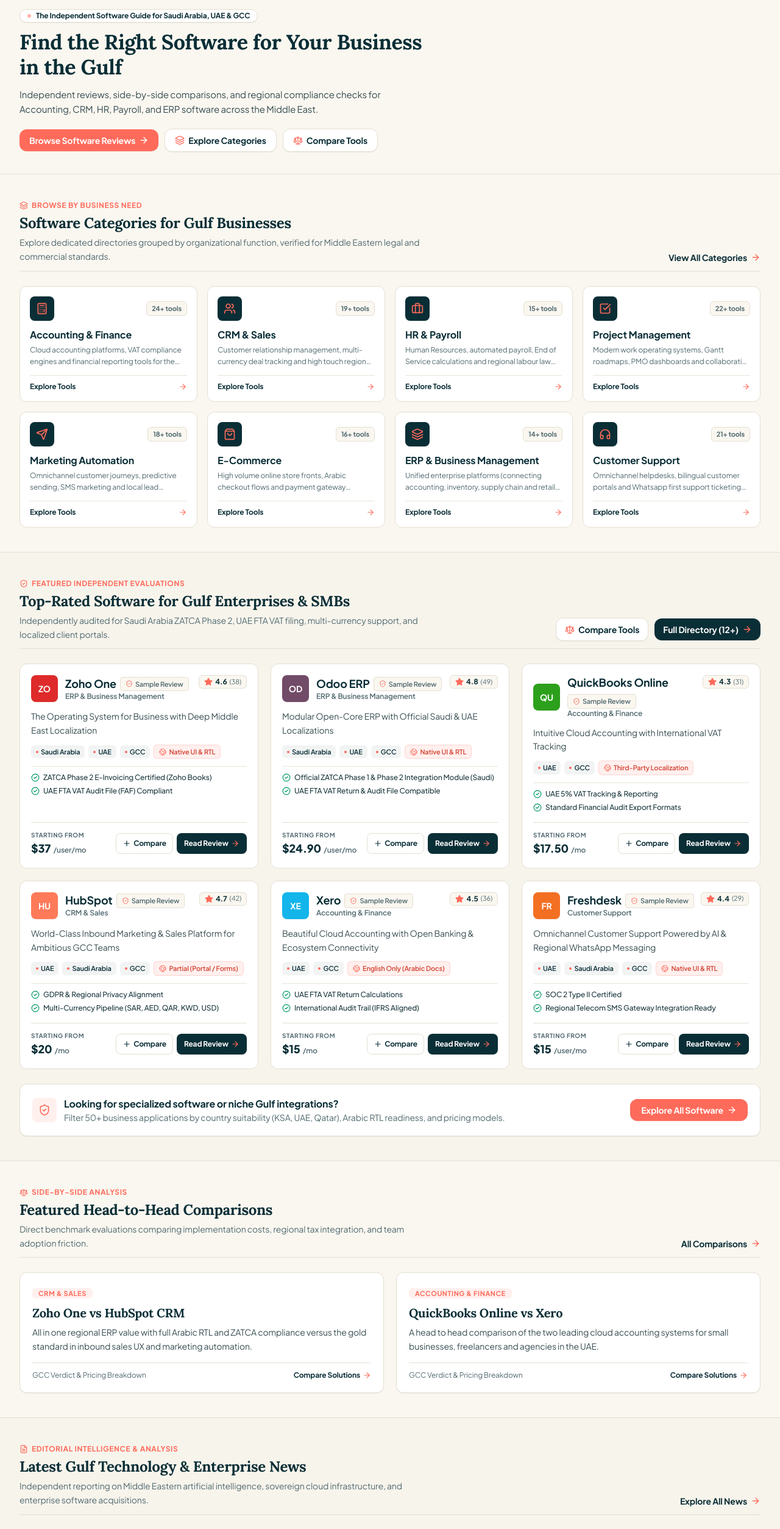
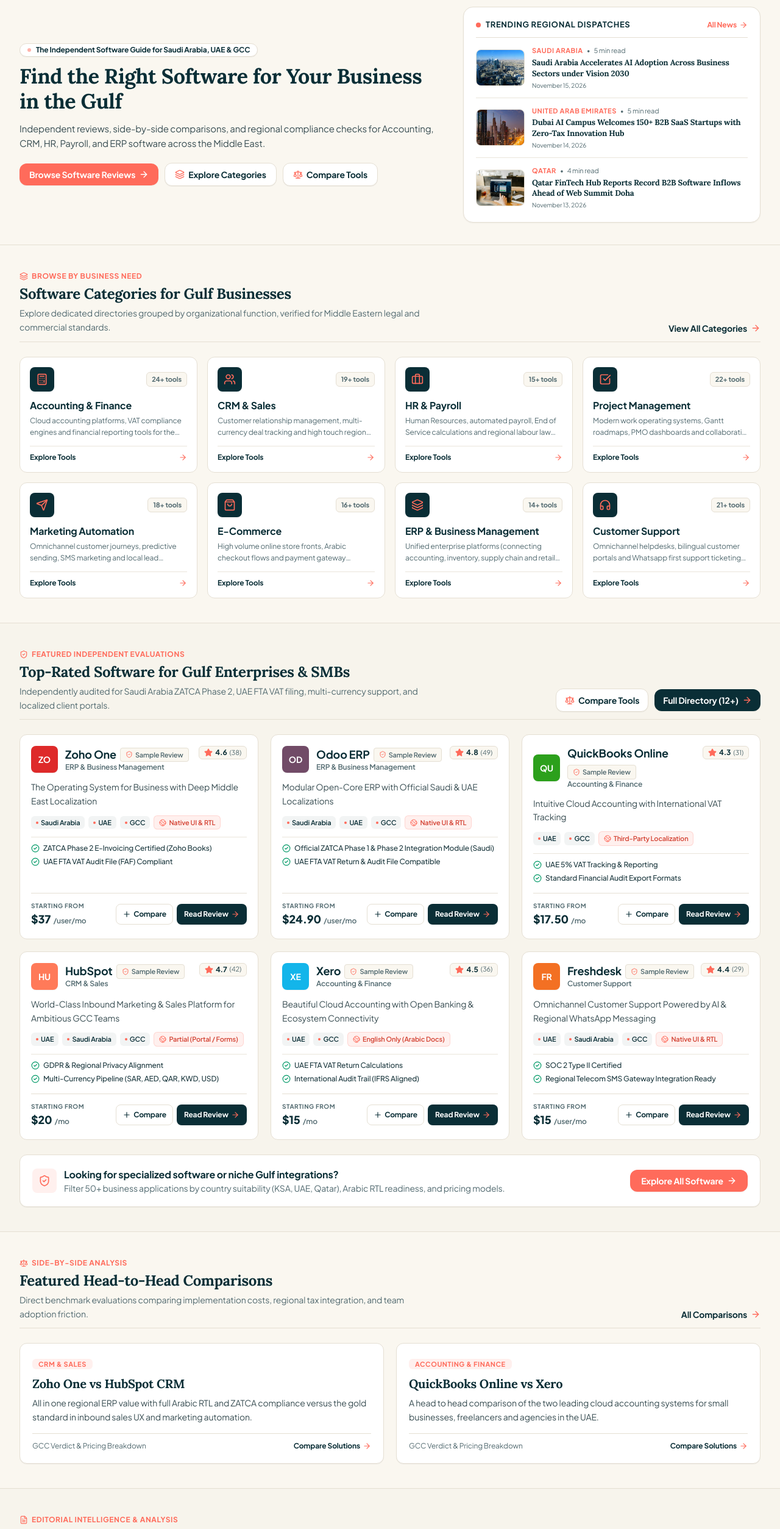
Before and after one commit to ValGrow-Labs/Gulf_Saas_Review, a Next.js app: page / in a window 1280 px wide. Shown: the part 180-2687 px from the top of the page at 61% size. Built offline with nearby package versions, Linux system fonts and the light colour scheme.

Commit message:
Remove GCC building animations, place Trending Regional Dispatches in hero right space, and streamline lead news layout

```diff
--- a/src/app/page.tsx
+++ b/src/app/page.tsx
@@ -6,7 +6,6 @@ import { softwares } from "@/data/software";
 import { comparisons } from "@/data/comparisons";
 import { categories } from "@/data/categories";
 import SoftwareCard from "@/components/SoftwareCard";
-import HomeNewsSection from "@/components/HomeNewsSection";
 import NewsletterSection from "@/components/NewsletterSection";
 import {
   ArrowRight,
@@ -60,13 +59,15 @@ export default function HomePage() {
   return (
     <div className="flex flex-col min-h-screen bg-[#F7F4EC]">
       {/* ---------------------------------------------------- */}
-      {/* SECTION 1: VALUE PROPOSITION HERO (LEFT-ALIGNED)     */}
+      {/* SECTION 1: VALUE PROPOSITION HERO & TRENDING DISPATCHES */}
       {/* ---------------------------------------------------- */}
       <section className="bg-[#FAF7F0] py-7 sm:py-9 border-b border-[#E5DFD3]">
         <div className="mx-auto max-w-7xl px-4 sm:px-6 lg:px-8">
-          <div className="max-w-2xl text-left space-y-3">
+          <div className="grid grid-cols-1 lg:grid-cols-12 gap-6 lg:gap-8 items-stretch">
+            {/* Left Column: Hero Value Proposition (lg:col-span-7) */}
+            <div className="lg:col-span-7 flex flex-col justify-center text-left space-y-3">
               {/* Regional Territory Pill */}
-            <div className="inline-flex items-center gap-2 rounded-full border border-[#E5DFD3] bg-white px-3 py-0.5 text-xs font-bold text-[#0A2E36] shadow-2xs">
+              <div className="inline-flex items-center gap-2 rounded-full border border-[#E5DFD3] bg-white px-3 py-0.5 text-xs font-bold text-[#0A2E36] shadow-2xs w-fit">
                 <span className="h-1.5 w-1.5 rounded-full bg-[#FF6B5B] animate-pulse" />
                 <span>The Independent Software Guide for Saudi Arabia, UAE &amp; GCC</span>
               </div>
@@ -104,6 +105,69 @@ export default function HomePage() {
                   <Scale className="h-4 w-4 text-[#FF6B5B]" />
                   <span>Compare Tools</span>
                 </Link>
+              </div>
+            </div>
+
+            {/* Right Column: Trending Regional Dispatches (lg:col-span-5) */}
+            <div className="lg:col-span-5 flex flex-col justify-center">
+              <div className="rounded-2xl border border-[#E5DFD3] bg-white p-4.5 sm:p-5 shadow-xs flex flex-col justify-between">
+                {/* Header */}
+                <div className="flex items-center justify-between pb-3 border-b border-[#E5DFD3]">
+                  <div className="flex items-center gap-2">
+                    <span className="h-2 w-2 rounded-full bg-[#FF6B5B]" />
+                    <h2 className="text-xs sm:text-[13px] font-bold uppercase tracking-wider text-[#0A2E36]">
+                      Trending Regional Dispatches
+                    </h2>
+                  </div>
+                  <Link
+                    href="/news"
+                    className="text-xs font-bold text-[#FF6B5B] hover:text-[#0A2E36] transition-colors flex items-center gap-1"
+                  >
+                    <span>All News</span>
+                    <ArrowRight className="h-3.5 w-3.5" />
+                  </Link>
+                </div>
+
+                {/* List of 3 Curated Dispatches */}
+                <div className="mt-3 space-y-3">
+                  {sideArticles.map((article) => (
+                    <article
+                      key={article.id}
+                      className="group flex items-center gap-3 pb-3 border-b border-[#E5DFD3]/80 last:border-b-0 last:pb-0"
+                    >
+                      <div className="relative h-15 w-20 shrink-0 overflow-hidden rounded-lg border border-[#E5DFD3] bg-[#0A2E36]/5">
+                        <Image
+                          src={article.featuredImage || article.image}
+                          alt={article.title}
+                          fill
+                          className="object-cover transition-transform duration-300 group-hover:scale-105"
+                          sizes="80px"
+                        />
+                      </div>
+
+                      <div className="min-w-0 flex-1">
+                        <div className="flex items-center gap-1.5 text-[11px] mb-0.5">
+                          <span className="font-bold uppercase tracking-wider text-[#FF6B5B]">
+                            {article.country}
+                          </span>
+                          <span className="text-[#526A70]">•</span>
+                          <span className="text-[#526A70]">{article.readTime}</span>
+                        </div>
+
+                        <h3 className="font-editorial text-xs sm:text-[13px] font-bold text-[#0A2E36] group-hover:text-[#FF6B5B] transition-colors leading-snug line-clamp-2">
+                          <Link href={`/news/${article.slug}`}>
+                            {article.title}
+                          </Link>
+                        </h3>
+
+                        <span className="text-[10px] text-[#526A70] mt-0.5 block">
+                          {article.publishedDate}
+                        </span>
+                      </div>
+                    </article>
+                  ))}
+                </div>
+              </div>
             </div>
           </div>
         </div>
@@ -342,19 +406,19 @@ export default function HomePage() {
             </Link>
           </div>
 
-          {/* Lead Story + Trending Stories Column */}
-          <div className="grid grid-cols-1 lg:grid-cols-12 gap-6">
-            {/* Left: Primary Lead Story with Photo (col-span-8) */}
-            <div className="lg:col-span-8 flex flex-col justify-between">
-              <article className="group">
-                <div className="relative aspect-16/9 w-full overflow-hidden rounded-xl border border-[#E5DFD3] bg-[#0A2E36]/5 shadow-xs mb-4">
+          {/* Primary Lead Story (Full-Width Horizontal Editorial Feature) */}
+          <article className="group rounded-2xl border border-[#E5DFD3] bg-white p-5 sm:p-6 shadow-2xs hover:border-[#FF6B5B] transition-all">
+            <div className="grid grid-cols-1 lg:grid-cols-12 gap-6 items-center">
+              {/* Lead Image (col-span-7) */}
+              <div className="lg:col-span-7">
+                <div className="relative aspect-16/10 w-full overflow-hidden rounded-xl border border-[#E5DFD3] bg-[#0A2E36]/5">
                   <Image
                     src={heroArticle.featuredImage || heroArticle.image}
                     alt={heroArticle.title}
                     fill
                     priority
                     className="object-cover transition-transform duration-500 group-hover:scale-102"
-                    sizes="(max-width: 1024px) 100vw, 800px"
+                    sizes="(max-width: 1024px) 100vw, 750px"
                   />
                   <div className="absolute top-3 left-3 flex flex-wrap items-center gap-2 z-10">
                     <span className="inline-flex items-center gap-1 rounded-md bg-[#0A2E36] px-2.5 py-1 text-xs font-bold uppercase tracking-wider text-[#FF6B5B] shadow-md">
@@ -366,20 +430,43 @@ export default function HomePage() {
                     </span>
                   </div>
                 </div>
+              </div>
 
+              {/* Story Content (col-span-5) */}
+              <div className="lg:col-span-5 flex flex-col justify-between space-y-3.5">
                 <div className="space-y-2">
+                  <div className="inline-flex items-center gap-2 text-xs font-bold uppercase tracking-wider text-[#FF6B5B]">
+                    <span>Lead Story &amp; Analysis</span>
+                    <span>•</span>
+                    <span>Executive Intelligence</span>
+                  </div>
+
                   <h3 className="text-xl sm:text-2xl font-bold font-editorial text-[#0A2E36] tracking-tight leading-snug group-hover:text-[#FF6B5B] transition-colors">
                     <Link href={`/news/${heroArticle.slug}`}>
                       {heroArticle.title}
                     </Link>
                   </h3>
 
-                  <p className="text-xs sm:text-sm text-[#384D52] leading-relaxed line-clamp-2 font-normal">
+                  <p className="text-xs sm:text-sm text-[#384D52] leading-relaxed line-clamp-3 font-normal">
                     {heroArticle.subtitle || heroArticle.excerpt}
                   </p>
+                </div>
 
-                  <div className="pt-3 border-t border-[#E5DFD3] flex flex-wrap items-center justify-between gap-3 text-xs text-[#526A70]">
-                    <div className="flex items-center gap-2.5">
+                {/* Key takeaways bullets */}
+                {heroArticle.keyTakeaways && heroArticle.keyTakeaways.length > 0 && (
+                  <div className="space-y-1.5 pt-2 border-t border-[#E5DFD3]/80">
+                    {heroArticle.keyTakeaways.slice(0, 2).map((takeaway, idx) => (
+                      <div key={idx} className="flex items-start gap-2 text-xs text-[#1E3A40]">
+                        <span className="h-1.5 w-1.5 rounded-full bg-[#FF6B5B] mt-1.5 shrink-0" />
+                        <span className="line-clamp-1">{takeaway}</span>
+                      </div>
+                    ))}
+                  </div>
+                )}
+
+                {/* Byline & Read Button */}
+                <div className="pt-3 border-t border-[#E5DFD3] flex items-center justify-between gap-3 text-xs text-[#526A70]">
+                  <div className="flex items-center gap-2">
                     <div className="h-7 w-7 rounded-full bg-[#0A2E36] text-[#FF6B5B] font-bold flex items-center justify-center text-[11px]">
                       {heroArticle.author.name
                         .split(" ")
@@ -391,91 +478,22 @@ export default function HomePage() {
                         {heroArticle.author.name}
                       </span>
                       <span className="text-[11px] text-[#526A70]">
-                          {heroArticle.author.role}
+                        {heroArticle.publishedDate} • {heroArticle.readTime}
                       </span>
                     </div>
                   </div>
 
-                    <div className="flex items-center gap-3">
-                      <span className="flex items-center gap-1">
-                        <Calendar className="h-3.5 w-3.5 text-[#FF6B5B]" />
-                        {heroArticle.publishedDate}
-                      </span>
-                      <span>•</span>
-                      <span className="flex items-center gap-1">
-                        <Clock className="h-3.5 w-3.5 text-[#FF6B5B]" />
-                        {heroArticle.readTime}
-                      </span>
                   <Link
                     href={`/news/${heroArticle.slug}`}
-                        className="inline-flex items-center gap-1 font-bold text-[#0A2E36] hover:text-[#FF6B5B] transition-colors pl-1"
+                    className="inline-flex items-center gap-1 font-bold text-white bg-[#0A2E36] hover:bg-[#FF6B5B] px-3.5 py-1.5 rounded-lg transition-colors shadow-2xs shrink-0"
                   >
-                        <span>Full Briefing</span>
-                        <ArrowRight className="h-3.5 w-3.5 text-[#FF6B5B]" />
+                    <span>Read Briefing</span>
+                    <ArrowRight className="h-3.5 w-3.5" />
                   </Link>
                 </div>
               </div>
             </div>
           </article>
-            </div>
-
-            {/* Right: Curated Top Stories Column (col-span-4) */}
-            <div className="lg:col-span-4 flex flex-col justify-between space-y-3">
-              <div className="flex items-center justify-between pb-2 border-b border-[#E5DFD3]">
-                <h3 className="text-xs sm:text-sm font-bold uppercase tracking-wider text-[#0A2E36] flex items-center gap-1.5">
-                  <span className="h-2 w-2 rounded-full bg-[#FF6B5B]" />
-                  <span>Trending Regional Dispatches</span>
-                </h3>
-                <Link
-                  href="/news"
-                  className="text-xs font-bold text-[#FF6B5B] hover:text-[#0A2E36]"
-                >
-                  All &rarr;
-                </Link>
-              </div>
-
-              {/* 3 Side Editorial Stories with Thumbnails */}
-              <div className="space-y-3 flex-1 flex flex-col justify-between">
-                {sideArticles.map((article) => (
-                  <article
-                    key={article.id}
-                    className="group flex gap-3 pb-3 border-b border-[#E5DFD3] last:border-b-0 last:pb-0"
-                  >
-                    <div className="relative h-18 w-22 shrink-0 overflow-hidden rounded-lg border border-[#E5DFD3] bg-white">
-                      <Image
-                        src={article.featuredImage || article.image}
-                        alt={article.title}
-                        fill
-                        className="object-cover transition-transform duration-300 group-hover:scale-105"
-                        sizes="90px"
-                      />
-                    </div>
-
-                    <div className="min-w-0 flex-1 flex flex-col justify-between">
-                      <div>
-                        <div className="flex items-center gap-1.5 text-[11px] mb-0.5">
-                          <span className="font-bold uppercase tracking-wider text-[#FF6B5B]">
-                            {article.country}
-                          </span>
-                          <span className="text-[#526A70]">•</span>
-                          <span className="text-[#526A70]">{article.readTime}</span>
-                        </div>
-                        <h4 className="font-editorial text-xs sm:text-sm font-bold text-[#0A2E36] group-hover:text-[#FF6B5B] transition-colors leading-snug line-clamp-2">
-                          <Link href={`/news/${article.slug}`}>
-                            {article.title}
-                          </Link>
-                        </h4>
-                      </div>
-
-                      <span className="text-[11px] text-[#526A70]">
-                        {article.publishedDate}
-                      </span>
-                    </div>
-                  </article>
-                ))}
-              </div>
-            </div>
-          </div>
 
           {/* Sub-Hero 4-Column Regional Spotlight Strip */}
           <div className="pt-6 border-t border-[#E5DFD3]">
@@ -646,12 +664,7 @@ export default function HomePage() {
       </section>
 
       {/* ---------------------------------------------------- */}
-      {/* SECTION 7: GULF COUNTRIES MOVING BUILDINGS ANIMATION  */}
-      {/* ---------------------------------------------------- */}
-      <HomeNewsSection />
-
-      {/* ---------------------------------------------------- */}
-      {/* SECTION 8: EDITORIAL NEWSLETTER BRIEFING             */}
+      {/* SECTION 7: EDITORIAL NEWSLETTER BRIEFING             */}
       {/* ---------------------------------------------------- */}
       <NewsletterSection />
     </div>
```
Lines whose indentation alone changed are shown as unchanged.
